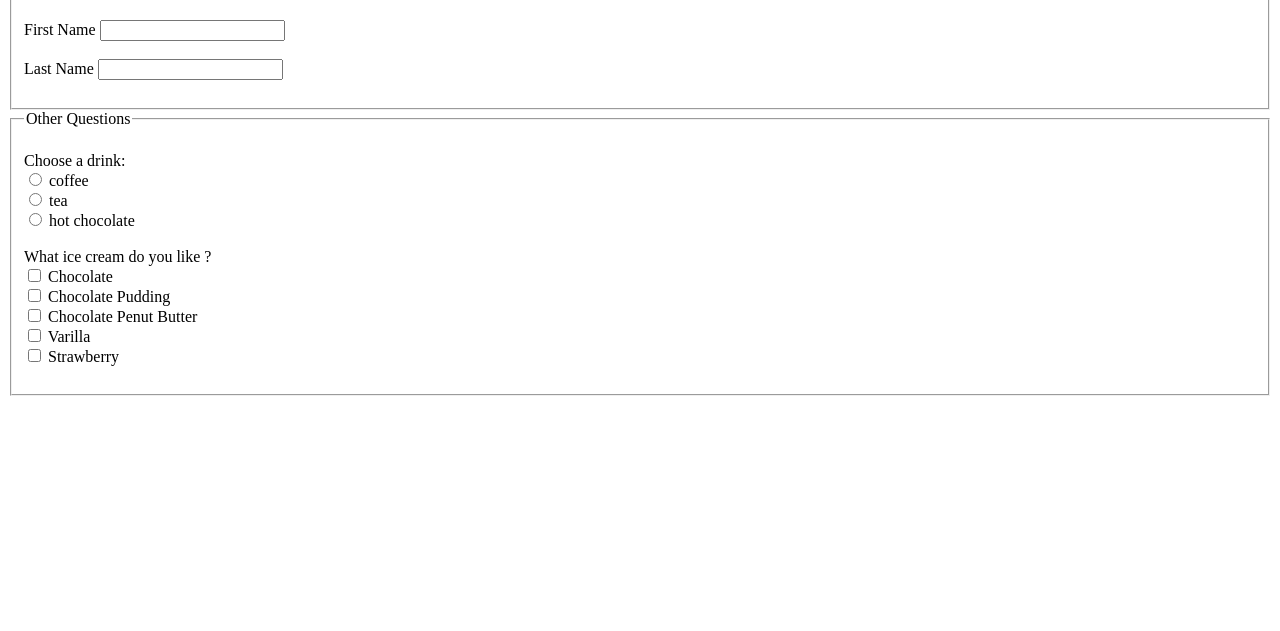
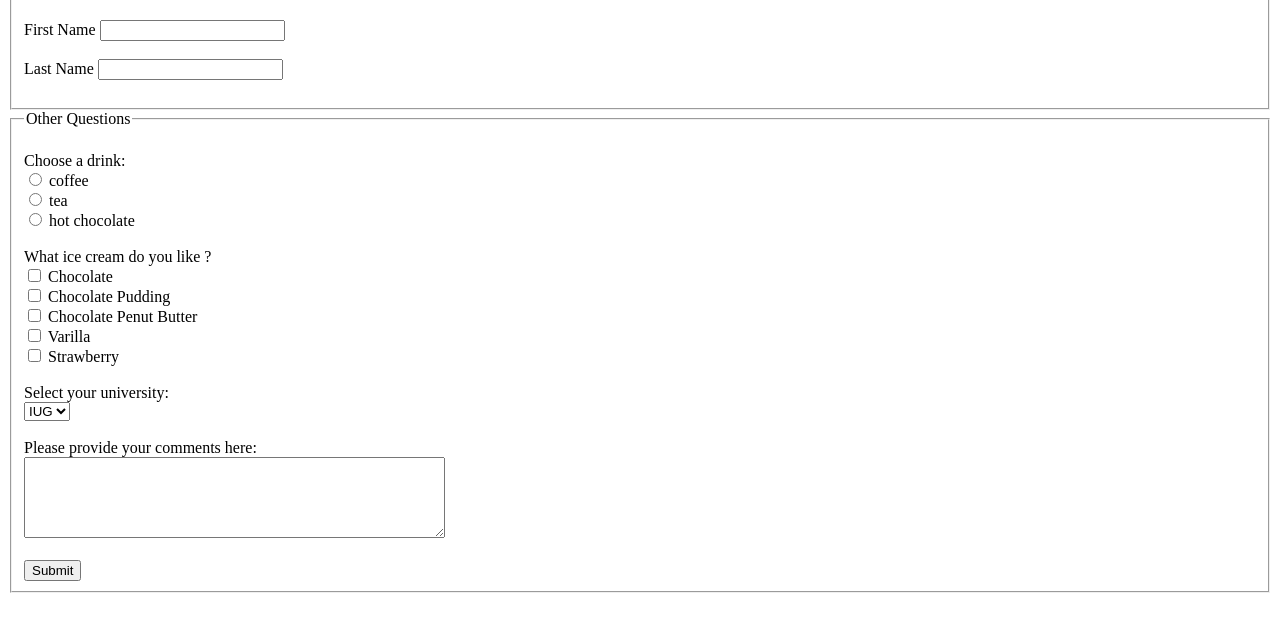
Before and after one commit to htahrawi/GSG_Task1, a plain HTML site: page index.html in a window 1280 px wide. Shown: the part 101-732 px from the top of the page. Drawn offline with Linux system fonts and the light colour scheme.

Commit message:
create the last questions

```diff
--- a/index.html
+++ b/index.html
@@ -1,11 +1,13 @@
 <!DOCTYPE html>
 <html lang="en">
+
 <head>
     <meta charset="UTF-8">
     <meta http-equiv="X-UA-Compatible" content="IE=edge">
     <meta name="viewport" content="width=device-width, initial-scale=1.0">
     <title>Task 1</title>
 </head>
+
 <body>
     <header>
         <h1>Basic HTML Form</h1>
@@ -80,7 +82,26 @@
                 <br>
             </section>
             <br>
+            <label>
+                Select your university:
+            </label>
+            <br>
+
+            <select>
+                <option>IUG</option>
+                <option>IUG</option>
+                <option>IUG</option>
+            </select>
+            <br><br>
+            <label>
+                Please provide your comments here:
+            </label>
+            <br>
+            <textarea rows="5" cols="50"></textarea>
+            <br><br>
+            <input type="submit" value="Submit">
         </fieldset>
     </form>
 </body>
+
 </html>
```
